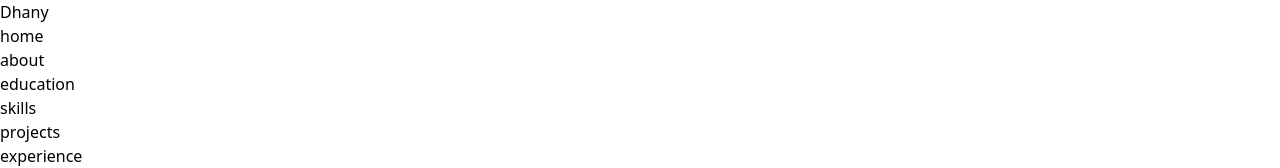
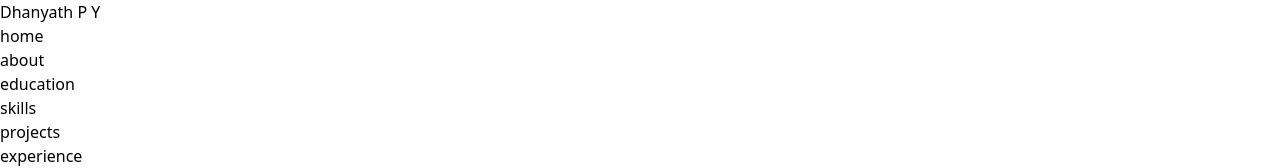
Before and after one commit to dhanuhikify/Dhanyathpy, a React (Vite) app: page / in a window 1280 px wide. Shown: the top 168 px of the page. Built offline with nearby package versions, Linux system fonts and the light colour scheme.

Commit message:
Update Navbar name to Dhanyath P Y

```diff
--- a/src/components/Navbar.jsx
+++ b/src/components/Navbar.jsx
@@ -20,7 +20,7 @@
   return (
     <nav className={`flex justify-between items-center w-full h-20 px-4 text-white fixed z-50 ${darkMode ? 'bg-gray-900' : 'bg-blue-600'} transition-colors duration-300`}>
       <div>
-        <h1 className="text-5xl font-signature ml-2 font-bold cursor-pointer hover:scale-105 duration-200">Dhany</h1>
+        <h1 className="text-5xl font-signature ml-2 font-bold cursor-pointer hover:scale-105 duration-200">Dhanyath P Y</h1>
       </div>
 
       <ul className="hidden md:flex items-center">
```
